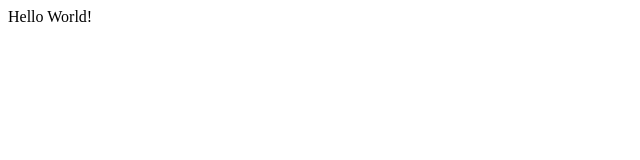
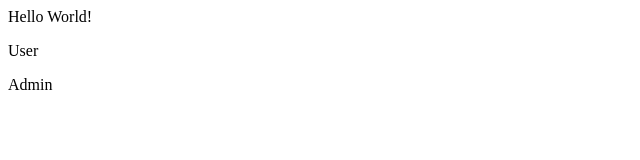
Before and after one commit to BERNADKB/demo-repo, a plain HTML site: page index.html in a window 1280 px wide. Shown: the full height of the page, 0-640 px from the left. Drawn offline with Linux system fonts and the light colour scheme.

Commit message:
Added user

```diff
--- a/index.html
+++ b/index.html
@@ -1 +1,3 @@
 <div>Hello World!</div>
+<p>User</p>
+<p>Admin</p>
```
